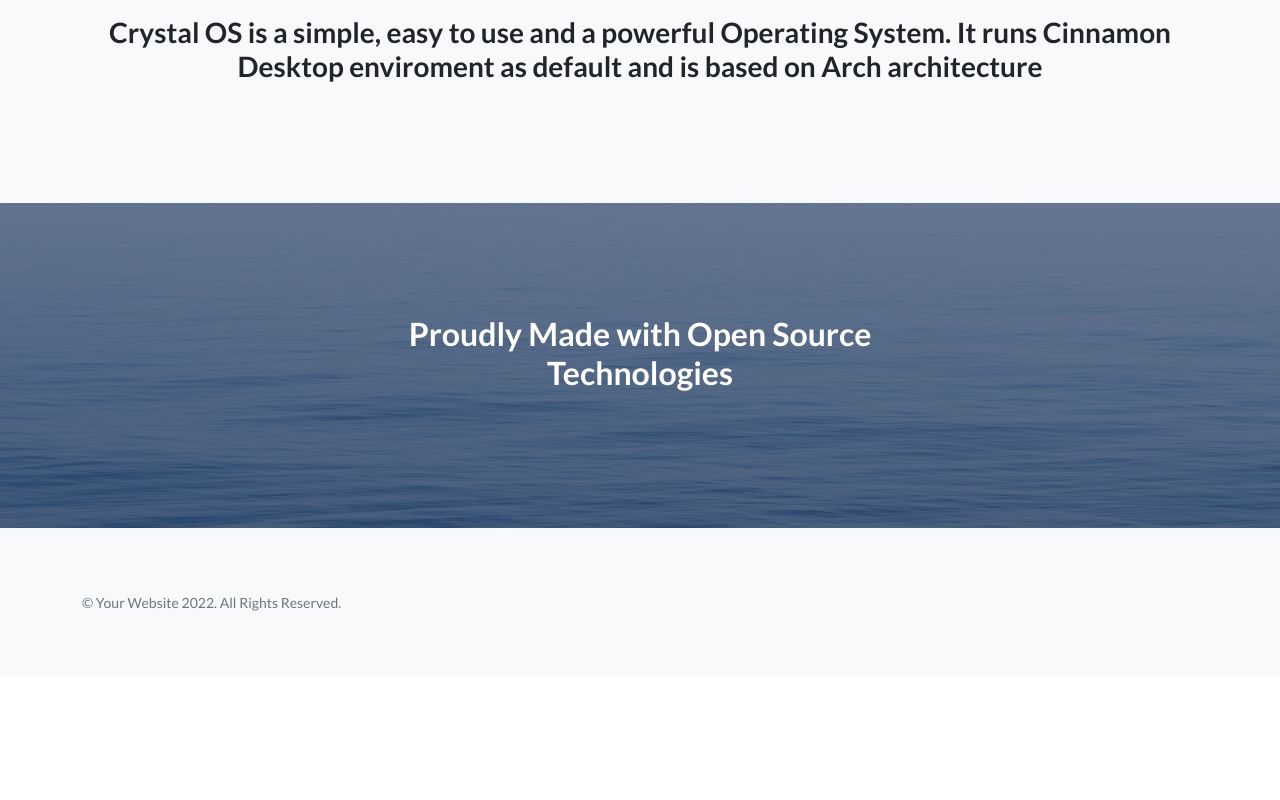
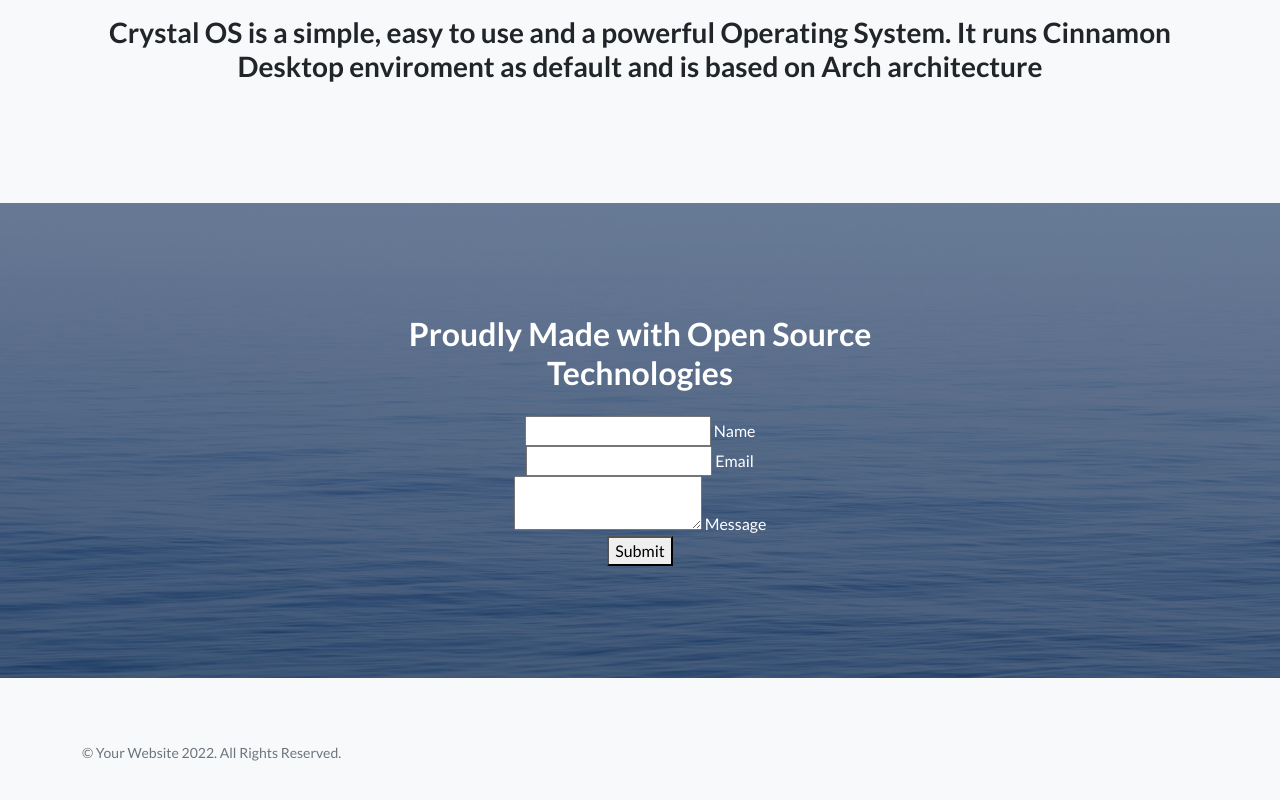
Before and after one commit to Hafzan-Technologies/hafzan-technologies-webs, a plain HTML site: page crystal-os.html in a window 1280 px wide. Shown: the part 656-1456 px from the top of the page. Before the commit the page ends 1333 px from the top, so only its background shows below. Drawn offline with nearby package versions, Linux system fonts and the light colour scheme.

Commit message:
Update crystal-os.html

```diff
--- a/crystal-os.html
+++ b/crystal-os.html
@@ -64,7 +64,23 @@
                         <!-- To make this form functional, sign up at-->
                         <!-- https://startbootstrap.com/solution/contact-forms-->
                         <!-- to get an API token!-->
-
+                         <form id="contactForm" action="https://airform.io/contact@hafzan-technologies.cf" method="POST">
+                        <div class="form-group">
+                            <input type="text" name="name" class="form-control-input" id="cname" required>
+                            <label class="label-control" for="cname">Name</label>
+                        </div>
+                        <div class="form-group">
+                            <input type="email" name="email" class="form-control-input" id="cemail" required>
+                            <label class="label-control" for="cemail">Email</label>
+                        </div>
+                        <div class="form-group">
+                            <textarea name="description" class="form-control-textarea" id="cmessage" required></textarea>
+                            <label class="label-control" for="cmessage">Message</label>
+                        </div>
+                        <div class="form-group">
+                            <button type="submit" class="form-control-submit-button">Submit</button>
+                        </div>
+                    </form>
                     </div>
                 </div>
             </div>
```
